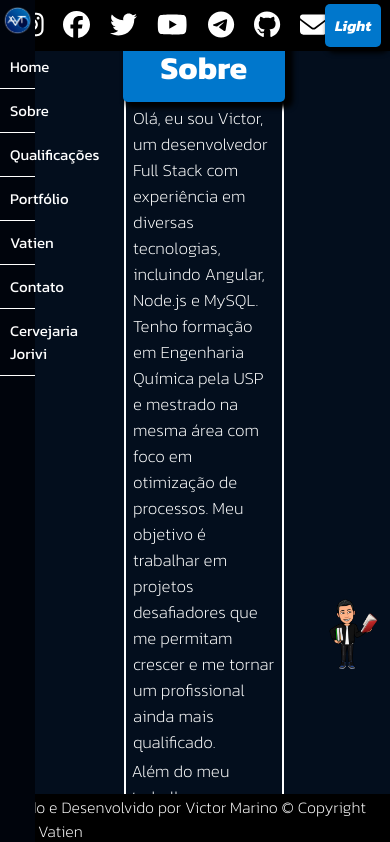
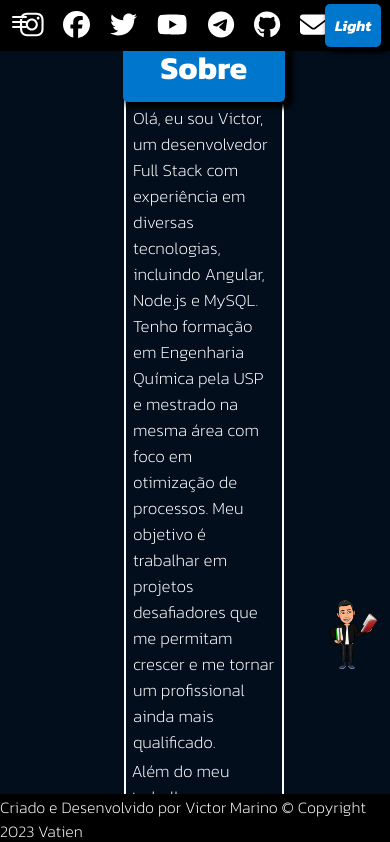
Before and after one commit to vfmarino/portifolioV01, an Angular app: page /sobre in a window 390 px wide. Shown: the top 842 px of the page. Built offline with nearby package versions, Linux system fonts and the light colour scheme.

Commit message:
### 15° Commit - Responsive part 2 SideBar

```diff
--- a/src/app/app.component.css
+++ b/src/app/app.component.css
@@ -4,7 +4,7 @@
   position: fixed;
   top: 0;
   left: 0;
-  z-index: 2;
+  z-index: 998;
 }
 
 .app-header {
@@ -29,3 +29,43 @@
   width: 100%;
   bottom: 0;
 }
+
+  /* Estilos para telas maiores que 4k */
+@media only screen and (min-width: 2560px) {
+
+  .app-side-bar {
+  }
+  .app-header {
+  }
+  .content-wrapper {
+  }
+  .app-avatar {
+  }
+  .app-footer {
+  }
+
+}
+ /* Estilos para laptops com resolução alta (Laptop L) */
+@media only screen and (min-width: 1440px) and (max-width: 2560px) {
+
+}
+  /* Estilos para laptops com resolução média (Laptop) */
+@media only screen and (min-width: 1024px) and (max-width: 1440px) {
+
+}
+  /* Estilos para tablets */
+@media only screen and (min-width: 768px) and (max-width: 1024px) {
+
+}
+  /* Estilos para smartphones maiores (Mobile L) */
+@media only screen and (min-width: 425px) and (max-width: 768px) {
+
+}
+  /* Estilos para smartphones médios (Mobile M) */
+@media only screen and (min-width: 375px) and (max-width: 425px) {
+
+}
+  /* Estilos para smartphones menores (Mobile S) */
+@media only screen and (max-width: 375px) {
+
+}
--- a/src/app/side-bar/side-bar.component.css
+++ b/src/app/side-bar/side-bar.component.css
@@ -1,14 +1,18 @@
-.container{
+.container1 {
+  width: 12%;
+}
+.container {
   position: fixed;
   display: flex;
   flex-direction: column;
-  width: 9vw;
+  width: 12%;
   height: 103%;
   background: var(--cor-sidebar);
   margin-top: -1%;
   color: var(--cor-branca);
+  z-index: 1;
 }
-.logo{
+.logo {
   width: 90%;
   margin-top: 15%;
   margin-bottom: 5%;
@@ -16,25 +20,130 @@
   display: flex;
   justify-content: center;
 }
-.btn{
+.btn {
   margin-top: 20%;
   display: flex;
   flex-direction: column;
-  color: var(--cor-branca);
+  color: var(--cor-branco);
 }
 
-button{
+.btn button {
   background: none;
   color: var(--cor-branca);
   padding: 10px;
   border: none;
   border-bottom: 1px solid var(--cor-sidebar-line);
-
-  font-size: 15px;
+  font-size: 1vw;
+  padding: 0.7vw;
   font-weight: 400;
   cursor: pointer;
 }
-button:hover{
+button:hover {
   color: var(--cor-btn-bg);
+}
+.menu {
+  position: absolute;
+  display: none;
+  background-color: var(--cor-sidebar);
+  margin: 3vw;
+  z-index: 2;
+  margin-top: 4vw;
+  width: 10px;
+  height: 3px;
+  border: none;
+  cursor: pointer;
+}
+.menu span {
+  display: none;
+  margin-bottom: 3px;
+  width: 15px;
+  height: 2px;
+  border-radius: 3px;
+  background-color: var(--cor-branco);
+}
 
+.menu2 {
+  position: absolute;
+  display: none;
+  background-color: var(--cor-sidebar);
+  margin: 3vw;
+  z-index: 2;
+  margin-top: 4vw;
+  width: 10px;
+  height: 3px;
+  border: none;
+  cursor: pointer;
 }
+.menu2 span {
+  display: none;
+  margin-bottom: 3px;
+  width: 15px;
+  height: 2px;
+  border-radius: 3px;
+  background-color: var(--cor-btn-bg);
+}
+
+/* Estilos para telas maiores que 4k */
+@media only screen and (max-width: 2560px) {
+}
+
+/* Estilos para laptops com resolução alta (Laptop L) */
+@media only screen and (max-width: 1440px) {
+}
+
+/* Estilos para laptops com resolução média (Laptop) */
+@media only screen and (max-width: 1024px) {
+}
+
+/* Estilos para tablets */
+@media only screen and (max-width: 768px) {
+}
+
+/* Estilos para smartphones maiores (Mobile L) */
+@media only screen and (max-width: 425px) {
+  .container {
+    width: 100%;
+  }
+  .menu{
+    display: block;
+  }
+  .menu span {
+    display: block;
+  }
+  .logo {
+    margin: 5% auto;
+    padding: 0;
+
+  }
+  .logo img {
+    width: 150px;
+  }
+  .btn button {
+    font-size: 5vw;
+    font-weight: 200;
+  }
+  .menu2{
+    display: block;
+  }
+  .menu2 span {
+    display: block;
+  }
+
+  .menu2 span:nth-child(1){
+    transform: rotate(45deg) translate(4px, 4px);
+  }
+  .menu2 span:nth-child(2){
+    transform: rotate(-45deg)translate(0px, 0px);
+  }
+  .menu2 span:nth-child(3){
+    display: none;
+  }
+}
+
+/* Estilos para smartphones médios (Mobile M) */
+@media only screen and (max-width: 375px) {
+}
+
+/* Estilos para smartphones menores (Mobile S) */
+@media only screen and (max-width: 320px) {
+}
--- a/src/app/side-bar/side-bar.component.html
+++ b/src/app/side-bar/side-bar.component.html
@@ -1,7 +1,14 @@
-<div class="container">
+<button [class]="menuAberto ? 'menu2' : 'menu'" (click)="menu()">
+  <span></span>
+  <span></span>
+  <span></span>
+</button>
+
+<div class="container" *ngIf="menuAberto">
   <div class="logo">
     <img class="logo" src="../../assets/img/logo1.png">
   </div>
+
   <div class="btn">
     <button (click)="home()">Home</button>
     <button (click)="sobre()">Sobre</button>
--- a/src/app/side-bar/side-bar.component.ts
+++ b/src/app/side-bar/side-bar.component.ts
@@ -7,15 +7,15 @@ import { Router } from '@angular/router';
   styleUrls: ['./side-bar.component.css']
 })
 export class SideBarComponent implements OnInit {
-
+  menuAberto = true;
+  screenSize = false;
   constructor(
     private route: Router
   ) { }
 
-    home(){
-      this.route.navigate([''])
-    }
-
+  home() {
+    this.route.navigate([''])
+  }
   youtube() {
     this.route.navigate(['youtube']);
   }
@@ -28,7 +28,7 @@ export class SideBarComponent implements OnInit {
   qualificacoes() {
     this.route.navigate(['qualificacoes'])
   }
-  contato(){
+  contato() {
     this.route.navigate(['contato'])
   }
   jorivi() {
@@ -36,7 +36,16 @@ export class SideBarComponent implements OnInit {
 
   }
 
+  menu(){
+    this.menuAberto=!this.menuAberto;
+  }
+
   ngOnInit(): void {
+    if(this.screenSize=window.innerWidth>425){
+      this.menuAberto=true;
+    }else{
+      this.menuAberto=false;
+    }
   }
 
 }
```
Also changed, not shown: 1 other file (tests, documents, lock files or other folders).
